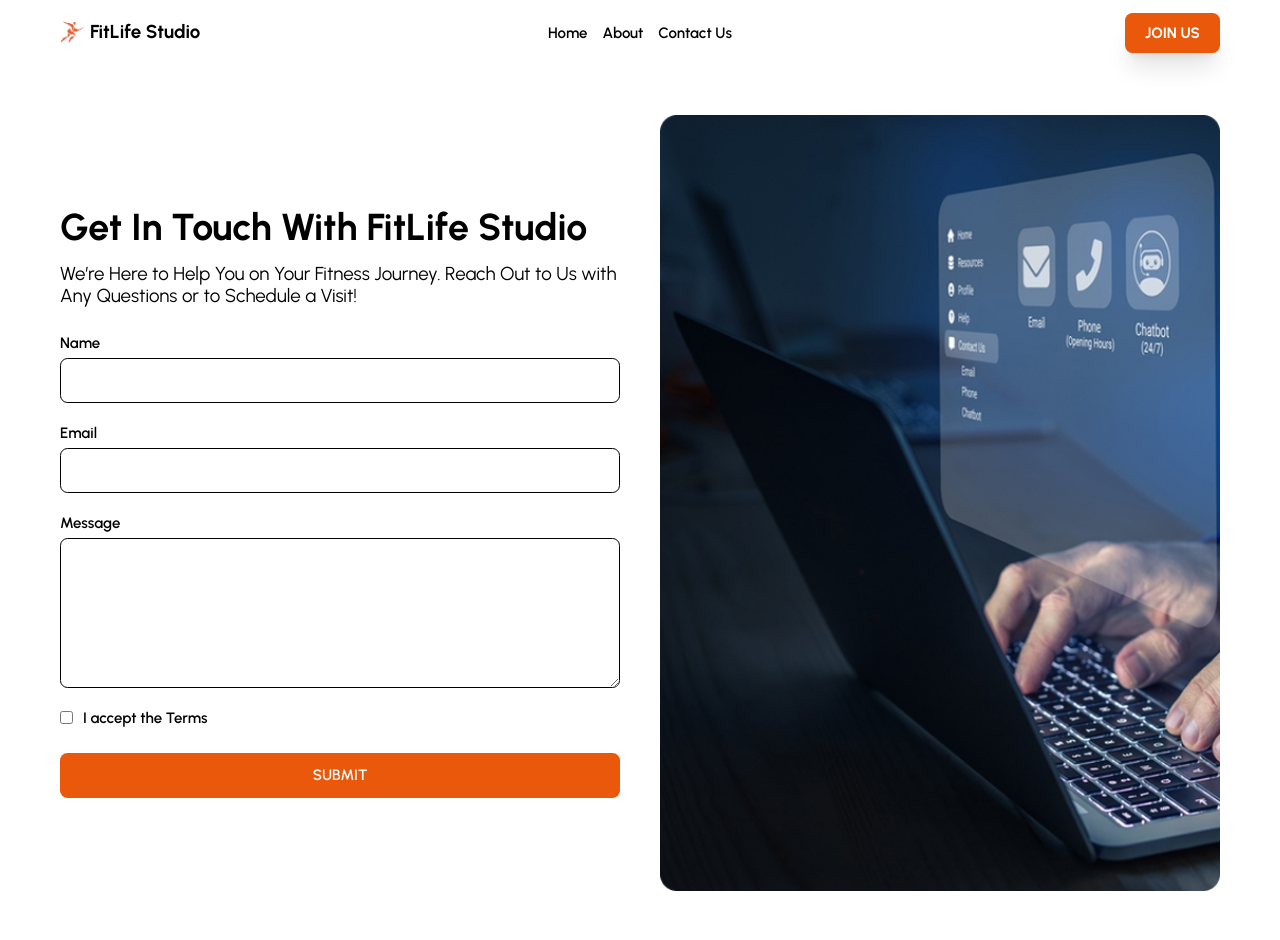
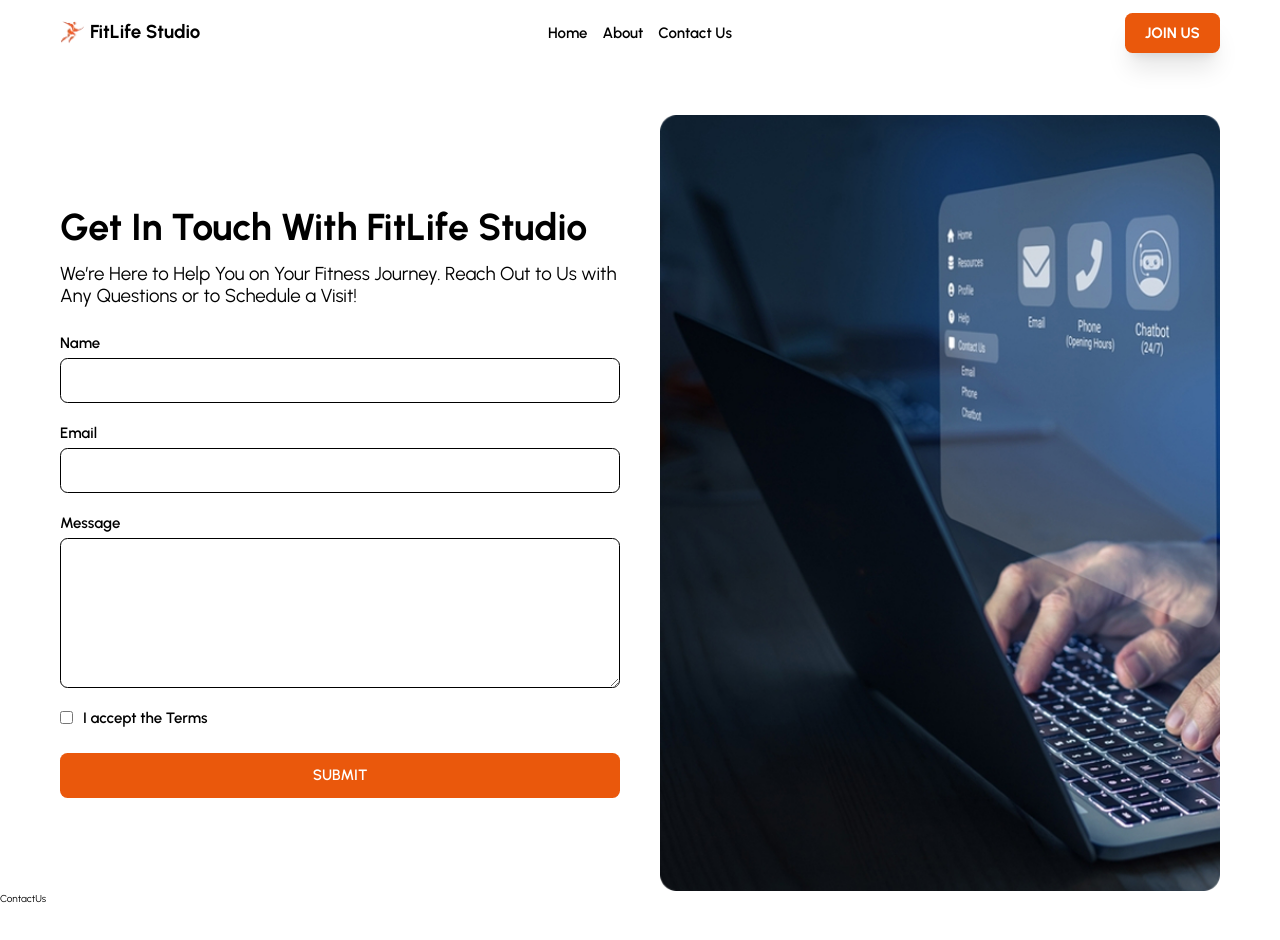
Before and after one commit to Jo-shua09/fitlife-gym-studio, a React (Vite) app: page /contact in a window 1280 px wide. Shown: the top 940 px of the page. Built offline with nearby package versions, Linux system fonts and the light colour scheme.

Commit message:
stated it

```diff
--- a/src/pages/contact/Contact.tsx
+++ b/src/pages/contact/Contact.tsx
@@ -1,9 +1,11 @@
 import ContactForm from "./sections/ContactForm";
+import ContactUs from "./sections/ContactUs";
 
 const Contact = () => {
   return (
     <div className="">
       <ContactForm />
+      <ContactUs />
     </div>
   );
 };
--- /dev/null
+++ b/src/pages/contact/sections/ContactUs.tsx
@@ -0,0 +1,7 @@
+import React from "react";
+
+const ContactUs = () => {
+  return <div>ContactUs</div>;
+};
+
+export default ContactUs;
```
